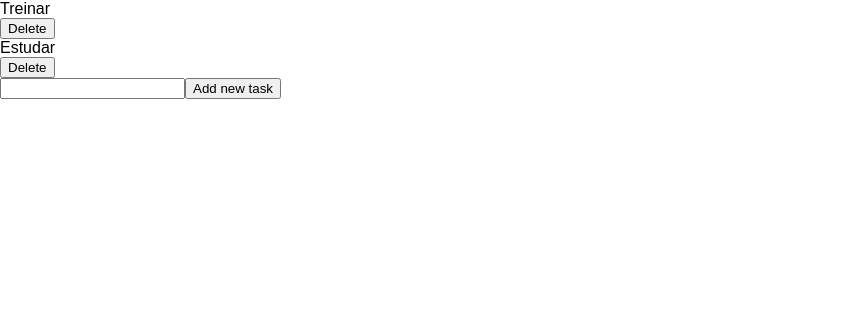
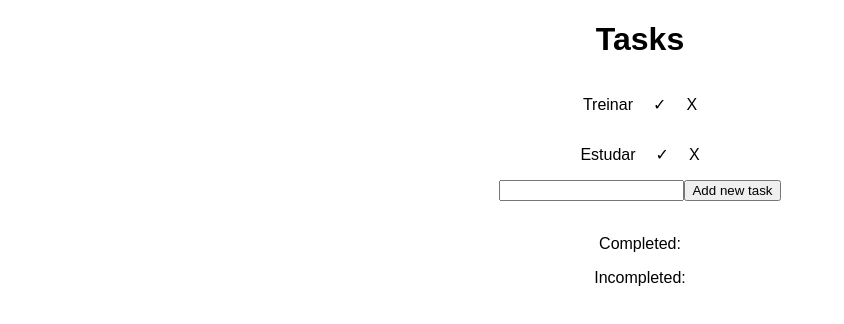
Before and after one commit to caiodesign/react-to-do, a React (Create React App) app: page / in a window 1280 px wide. Shown: the top 324 px of the page, without its empty margins (0-844 px from the left). Built offline with nearby package versions, Linux system fonts and the light colour scheme.

Commit message:
added style-components and the completed filter

```diff
--- a/package.json
+++ b/package.json
@@ -5,7 +5,8 @@
   "dependencies": {
     "react": "^16.3.2",
     "react-dom": "^16.3.2",
-    "react-scripts": "1.1.4"
+    "react-scripts": "1.1.4",
+    "styled-components": "^3.3.0"
   },
   "scripts": {
     "start": "react-scripts start",
--- a/src/App.js
+++ b/src/App.js
@@ -1,5 +1,13 @@
 import React from 'react';
 import Table from './components/Table';
+import styled from 'styled-components';
+
+const Todo = styled.div`
+	text-align: center;
+	margin: 0 auto;
+	width: 100%;
+	max-width: 720px;
+`
 
 class App extends React.Component {
 
@@ -8,54 +16,95 @@ class App extends React.Component {
 		tasks: [
 			{
 				id: 1,
-				name: 'Treinar'
+				name: 'Treinar',
+				completed: false
 			},
 			{
 				id: 2,
-				name: 'Estudar'
+				name: 'Estudar',
+				completed: false
 			}
 		]
 	};
 
+
 	deleteTask (id, e) {
 		const Tasks = Object.assign([], this.state.tasks);
 		const taskIndex = Tasks.findIndex( (item) => item.id === id);
-
 		Tasks.splice(taskIndex, 1);
-
 		this.setState({
 			tasks: Tasks
 		})
-
+		setTimeout(() =>{
+			this.refreshTask();
+		}, 100)
 	}
 
 	addtask (e) {
 		e.preventDefault();
 		const Tasks = Object.assign([], this.state.tasks);
 		const newUser = {
-			id: () => Tasks[Tasks.length - 1].id + 1,
-			name: e.target.taskname.value
+			id: Tasks[Tasks.length - 1].id + 1,
+			name: e.target.taskname.value,
+			completed: false
 		}
+		this.clearInput(e.target.taskname);
+		this.setState({
+			tasks: Tasks.concat(newUser),
+		})
+	}
+
+	clearInput (...params) {
+		const input = params.map( (item) => item.value = "");
+		return input;
+	}
+
+	toggleDoneClass (id, e) {
+		const Tasks = Object.assign([], this.state.tasks);
+		const index = this.state.tasks.findIndex( (item) => item.id === id);
+		e.target.parentNode.classList.toggle('done');
+
+		Tasks[index].completed ? Tasks[index].completed = false : Tasks[index].completed = true;
+		this.refreshTask();
+		this.setState({
+			tasks: Tasks,
+		})
+	}
+
+	refreshTask () {
+		console.log('start');
+		const getCompletedTasks = this.state.tasks.filter((item) => {
+			return item.completed === true;
+		})
+		console.log(getCompletedTasks);
+
 
 		this.setState({
-			tasks: Tasks.concat(newUser)
+			completed: getCompletedTasks.length
 		})
+	}
 
-	}
+
+
 
 	render() {
 		return (
-			<div>
+			<Todo>
+				<h1>Tasks</h1>
 				{
 					this.state.tasks.map( (item) => {
-						return <Table key={item.id} delEvent={this.deleteTask.bind(this, item.id)}>{item.name}</Table>
+						return <Table key={item.id} classEvent={this.toggleDoneClass.bind(this, item.id)} delEvent={this.deleteTask.bind(this, item.id)}>{item.name}</Table>
 					})
 				}
 				<form onSubmit={this.addtask.bind(this)}>
-					<input type="text" name="taskname"/>
+					<input type="text" name="taskname" maxLength="16"/>
 					<input type="submit" value="Add new task" />
 				</form>
-			</div>
+				<div>
+					<br />
+					<p>Completed: {this.state.completed}</p><p>Incompleted:</p>
+				</div>
+			</Todo>
 		);
 	};
 };
--- a/src/components/Table.js
+++ b/src/components/Table.js
@@ -1,11 +1,36 @@
 import React from 'react';
+import styled from 'styled-components';
+
+
+const Task = styled.div`
+    margin: 0 auto;
+    width: 100%;
+    max-width: 420px;
+    min-height: 50px;
+    display: flex;
+    flex-direction: row;
+    justify-content: center;
+    align-items: center;
+    &.done{
+       p{
+            text-decoration: line-through;
+       }
+    }
+    p{
+        margin: 0px 10px;
+    }
+    span{
+        padding: 0 10px;
+    }
+`;
 
 const Table = props => {
     return(
-        <div>
-            <div>{props.children}</div>
-            <div><button onClick={props.delEvent}>Delete</button></div>
-        </div>
+        <Task>
+            <p>{props.children}</p>
+            <span onClick={props.classEvent}>✓</span>
+            <span onClick={props.delEvent} >X</span>
+        </Task>
     )
 }
 
```
Also changed, not shown: 1 other file (tests, documents, lock files or other folders).
